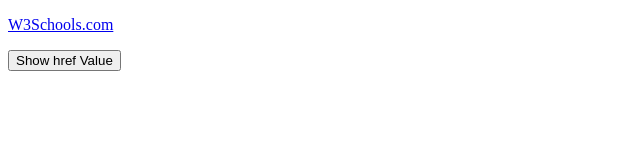
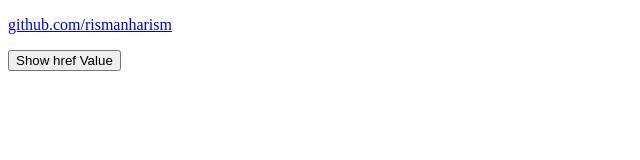
Before and after one commit to rismanharism/Get-Attributes---attr-, a plain HTML site: page index.html in a window 1280 px wide. Shown: the full height of the page, 0-640 px from the left. Drawn offline with nearby package versions, Linux system fonts and the light colour scheme.

Commit message:
first commit

```diff
--- a/index.html
+++ b/index.html
@@ -12,7 +12,7 @@
 </head>
 <body>
 
-<p><a href="https://www.w3schools.com" id="w3s">W3Schools.com</a></p>
+<p><a href="https://github.com/rismanharism" id="w3s">github.com/rismanharism</a></p>
 
 <button>Show href Value</button>
 
```
